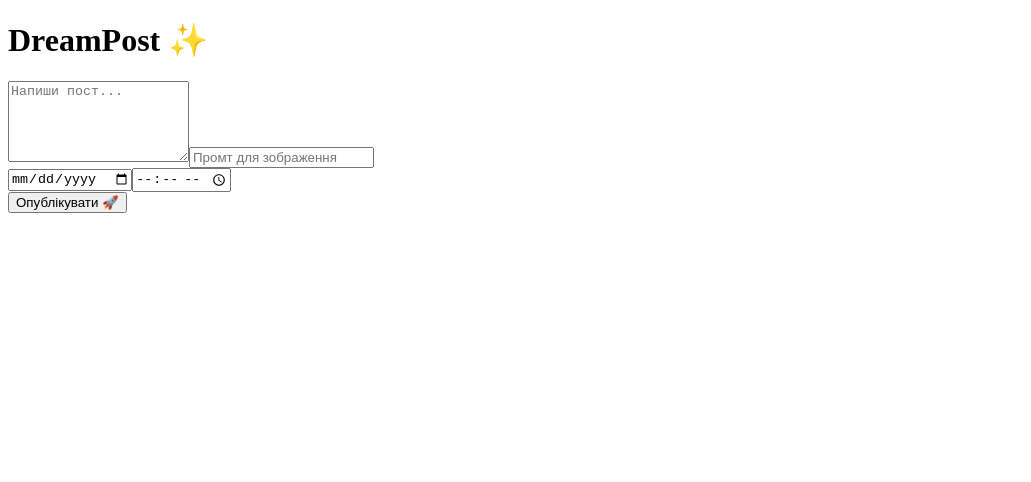
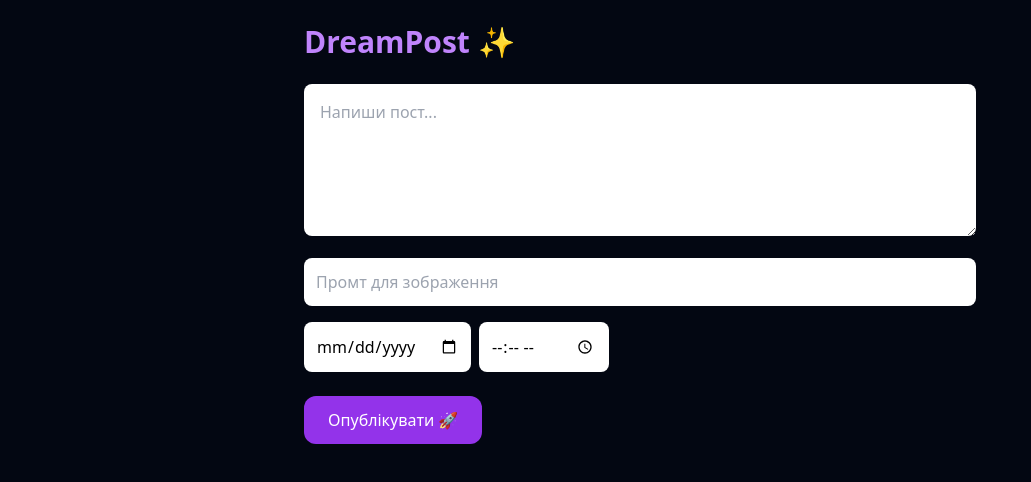
Before and after one commit to DreamWayAI/DreamPost_front, a Next.js app: page / in a window 1280 px wide. Shown: the top 482 px of the page, without its empty margins (0-1031 px from the left). Built offline with nearby package versions, Linux system fonts and the light colour scheme.

Commit message:
Перезалил

```diff
--- a/package.json
+++ b/package.json
@@ -1,5 +1,5 @@
 {
-  "name": "dreampost-js",
+  "name": "dreampost-styled",
   "version": "1.0.0",
   "private": true,
   "scripts": {
--- /dev/null
+++ b/pages/_app.js
@@ -0,0 +1,5 @@
+import '@/styles/globals.css';
+
+export default function App({ Component, pageProps }) {
+  return <Component {...pageProps} />;
+}
--- a/pages/index.js
+++ b/pages/index.js
@@ -7,10 +7,11 @@ export default function Home() {
   const [time, setTime] = useState('');
 
   return (
-    <div className="bg-gray-900 text-white min-h-screen p-6">
-      <h1 className="text-2xl font-bold mb-4">DreamPost ✨</h1>
+    <div className="bg-gray-950 text-white min-h-screen p-6 font-sans">
+      <div className="max-w-2xl mx-auto">
+        <h1 className="text-3xl font-bold mb-6 text-purple-400">DreamPost ✨</h1>
         <textarea
-        className="w-full p-2 text-black rounded mb-4"
+          className="w-full p-4 text-black rounded-lg mb-4"
           rows={5}
           placeholder="Напиши пост..."
           value={post}
@@ -18,26 +19,29 @@ export default function Home() {
         />
         <input
           type="text"
-        className="w-full p-2 text-black rounded mb-4"
+          className="w-full p-3 text-black rounded-lg mb-4"
           placeholder="Промт для зображення"
           value={image}
           onChange={(e) => setImage(e.target.value)}
         />
-      <div className="flex gap-2 mb-4">
+        <div className="flex gap-2 mb-6">
           <input
             type="date"
-          className="p-2 text-black rounded"
+            className="p-3 text-black rounded-lg"
             value={date}
             onChange={(e) => setDate(e.target.value)}
           />
           <input
             type="time"
-          className="p-2 text-black rounded"
+            className="p-3 text-black rounded-lg"
             value={time}
             onChange={(e) => setTime(e.target.value)}
           />
         </div>
-      <button className="bg-blue-600 hover:bg-blue-800 px-4 py-2 rounded">Опублікувати 🚀</button>
+        <button className="bg-purple-600 hover:bg-purple-800 transition px-6 py-3 rounded-xl text-white font-medium">
+          Опублікувати 🚀
+        </button>
+      </div>
     </div>
   );
 }
```
Lines whose indentation alone changed are shown as unchanged.
